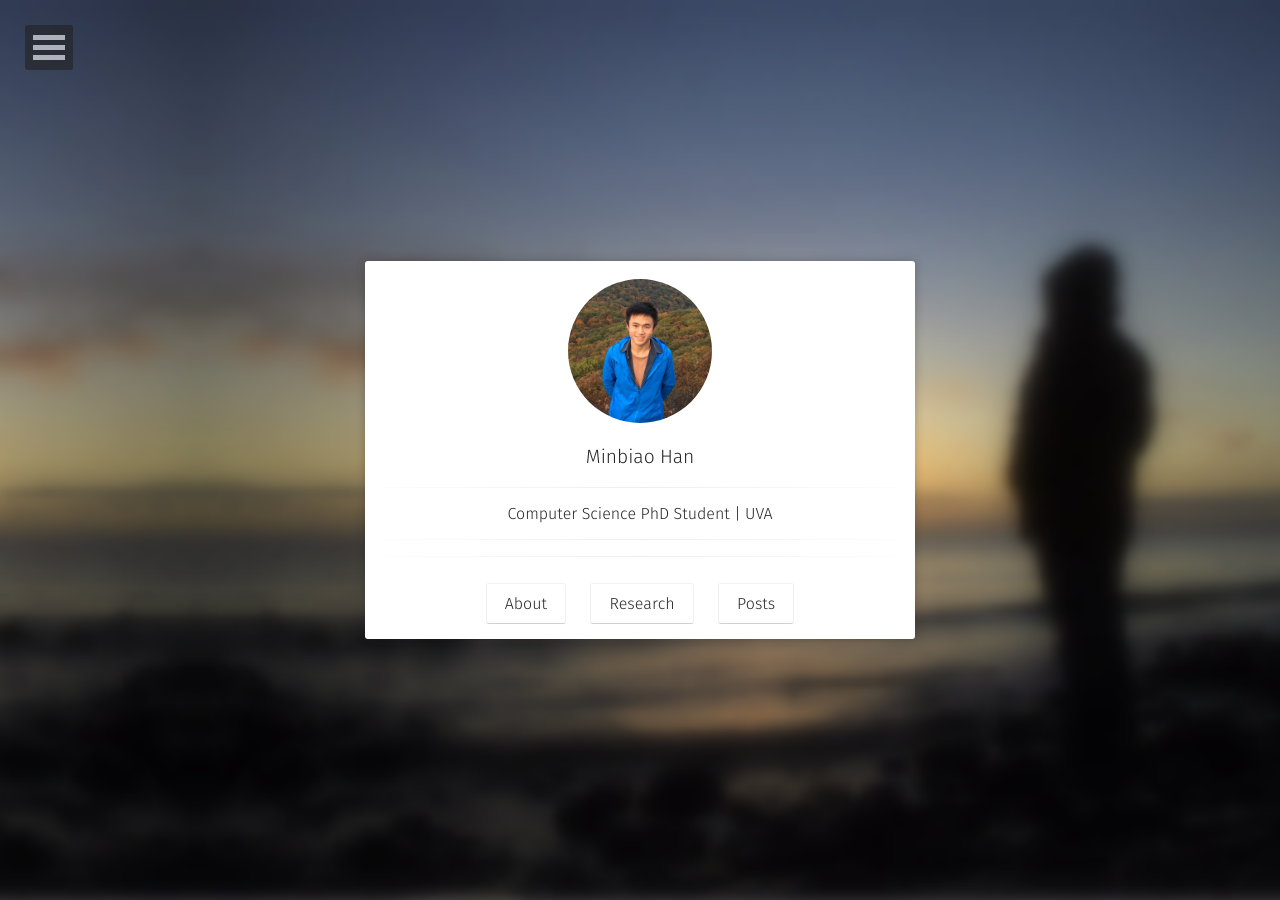
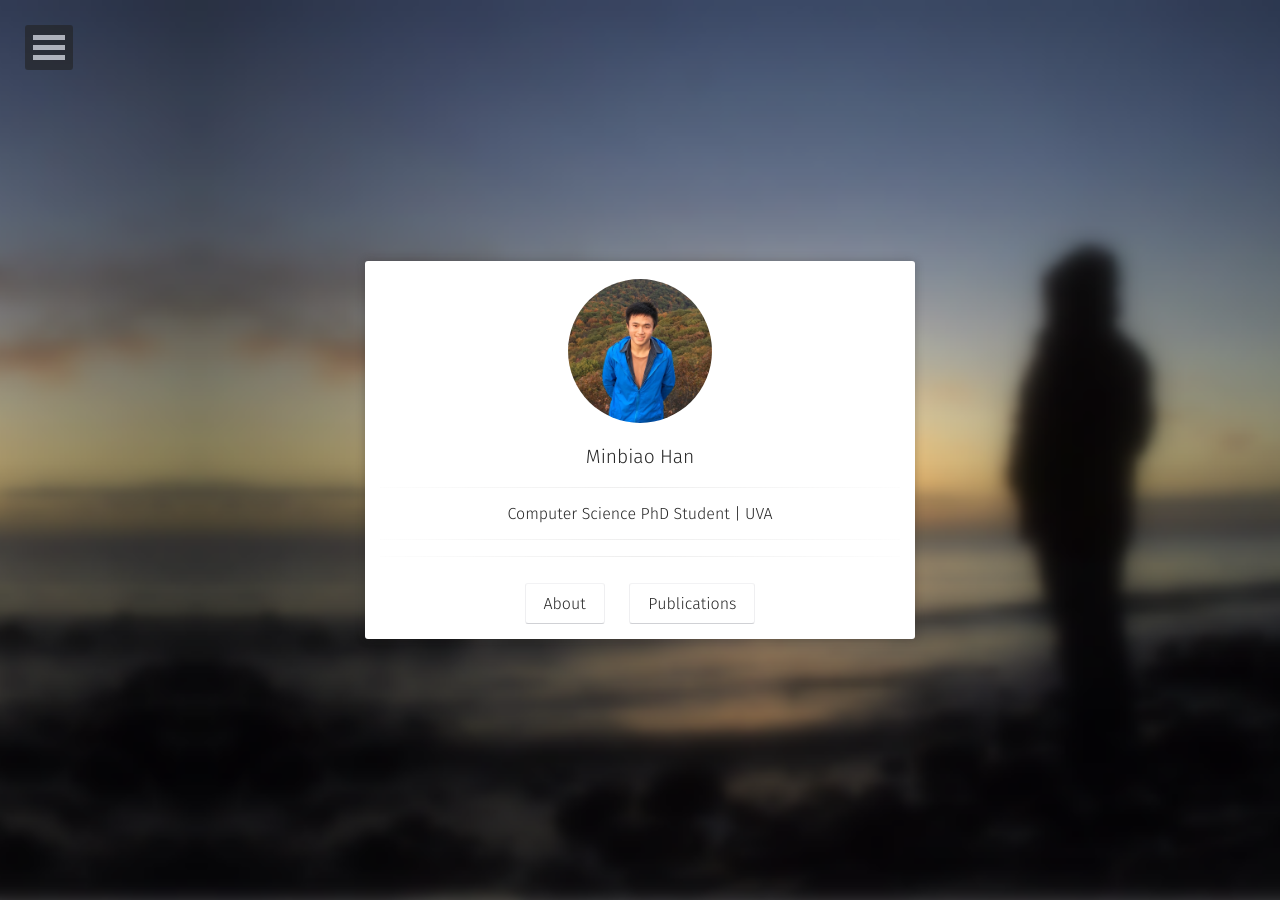
Before and after one commit to FrancisDavis/FrancisDavis.github.io, a Jekyll site: the page built from index.html, in a window 1280 px wide. Built offline with Jekyll 4.4.1, drawn with Linux system fonts in a browser that asks for light colours; some web fonts are replaced.

Commit message:
Update home.html

```diff
--- a/_layouts/home.html
+++ b/_layouts/home.html
@@ -35,11 +35,8 @@ layout: compress
                          <a class="btn zoombtn" href="{{ site.url }}/about">
                          About
                          </a>
-                         <a class="btn zoombtn" href="{{ site.url }}/research/">
-                         Research
-                         </a>
-                         <a class="btn zoombtn" href="{{ site.url }}/posts/">
-                         Posts
+                         <a class="btn zoombtn" href="{{ site.url }}/publications/">
+                         Publications
                          </a>
                  </h3>
             </div>
```
